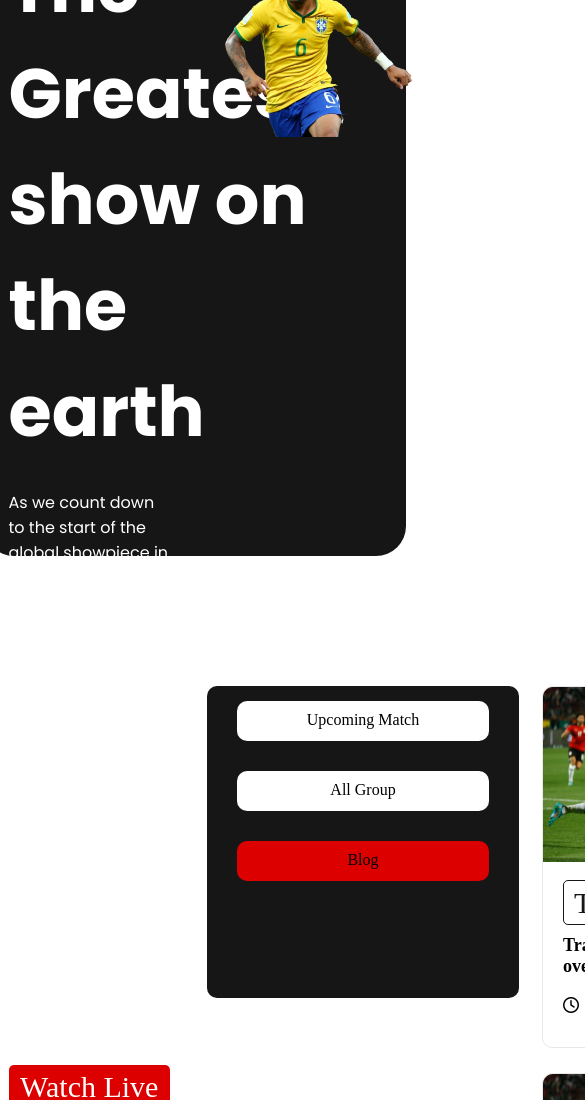
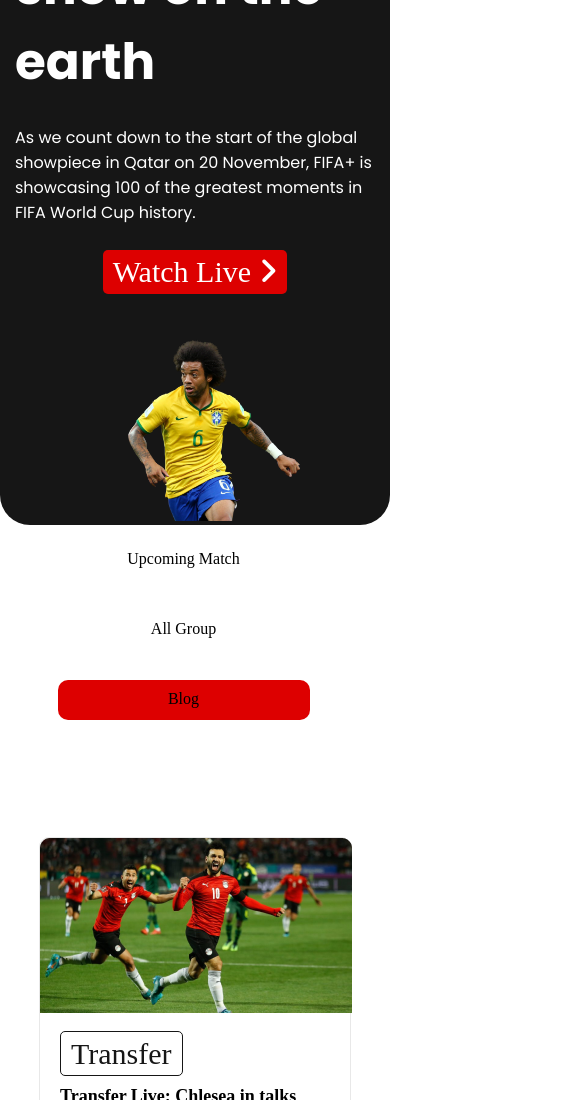
Before and after one commit to anwarul32/footy-town, a plain HTML site: page index.html in a window 390 px wide. Shown: the part 140-1240 px from the top of the page, 585 px wide, since content can reach past the window. Drawn offline with Linux system fonts and the light colour scheme.

Commit message:
Deletes chat and time icon. Add media query for mobiles

```diff
--- a/CSS/style.css
+++ b/CSS/style.css
@@ -21,13 +21,15 @@
     /* Header styles  */
 .headers{
     display: flex;
+    flex-direction: column;
     justify-content: center;
+    align-items: center;
     margin: 50px 140px 0;
+}
 
-}
 .header{
     width:1321px;
-    height: 646px;
+    height: 725px;
     background-color: var(--prymary-color);
     border-radius: 30px;
     display: flex;
@@ -143,8 +145,6 @@
 .blogs{
     display: flex;
     flex-direction: column;
-    /* align-items: center;
-    justify-content: center; */
     width: 312px;
     height: 362px;
     border: 1px solid #E8E8E8;
@@ -233,3 +233,52 @@ footer > hr{
     text-decoration: none;
     color: var(--color-gray);
 }
+
+    /* Responsive for mobile  */
+
+@media only screen and (max-width: 688px) {
+    .container{
+        flex-direction: column;
+        width: 100%;
+        margin: 0;
+        align-items: center;
+    }
+    .headers{
+        margin: 0;
+    }
+    .header{
+        width: 100%;
+        height: 100%;
+        display: flex;
+        flex-direction: column;
+        align-items: center;
+        margin: 0;
+    }
+    .header-text{
+        width: 100%;
+        align-items: center;
+        padding: 15px;
+    }
+    .header-text h1 {
+        font-size: 50px;
+    }
+    .sidebar{
+        background-color: var(--secondary-color);
+    }
+    .blogs-cards{
+        grid-template-columns: repeat(1, 1fr);
+    }
+
+    footer{
+        height: 500px;
+    }
+    footer > hr{
+        width: 100%;
+    }
+    .footer-links ul{
+        flex-direction: column;
+    }
+    .social-media{
+        display: flex;
+    }
+}
--- a/index.html
+++ b/index.html
@@ -26,7 +26,7 @@
                 <h1>The Greatest show on the earth</h1>
                 <p>
                     As we count down to the start of the global showpiece in Qatar on 20 November, FIFA+ is showcasing 100 of the greatest moments in FIFA World Cup history.
-                    Not many players are mentioned in same breath as Diego Maradona and Lionel Messi. But on 28 June 2014, James Rodriguez earned this colossal compliment from a man who knows a thing or two about football – and special footballers.
+
                 </p>
                 <a href="#"> Watch Live <i class="fa-solid fa-angle-right"></i></a>
             </div>
```
Also changed, not shown: assets/Chat Icon.png (deleted), assets/Time Icon.png (deleted).
